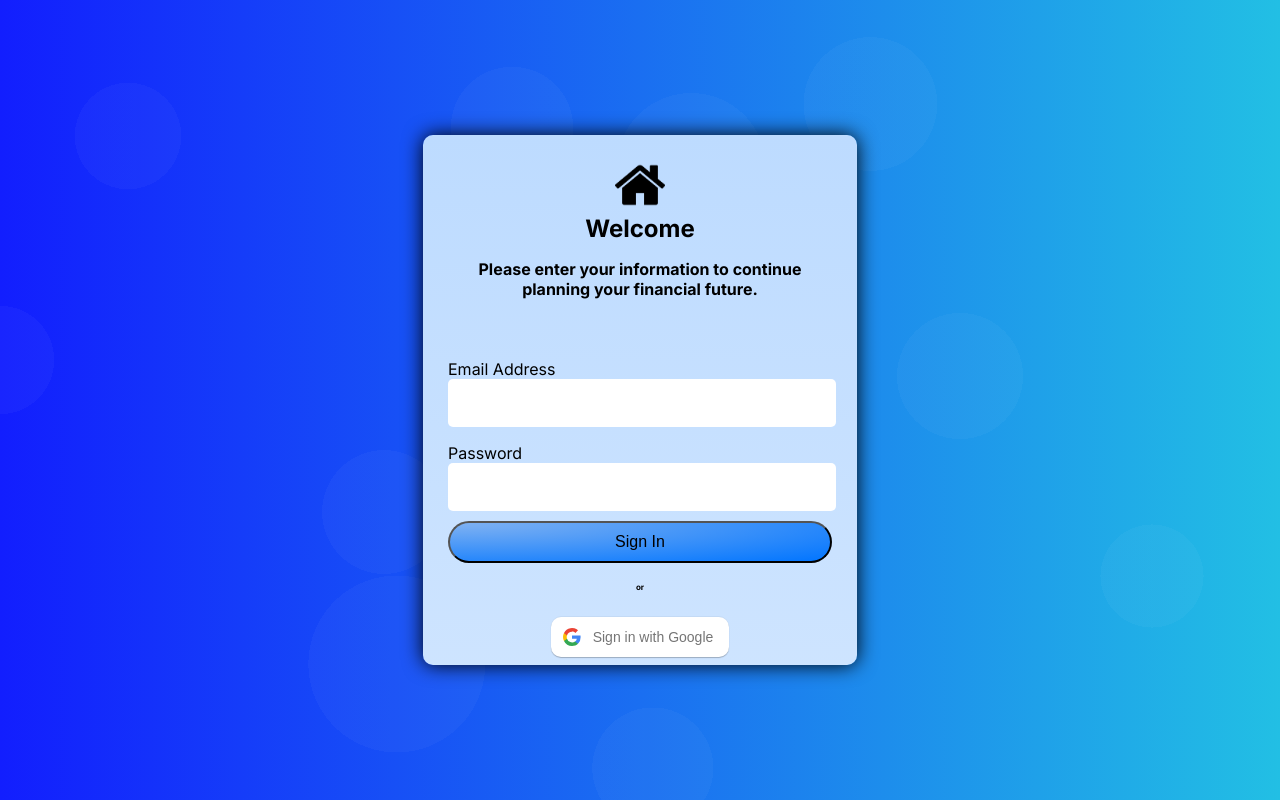
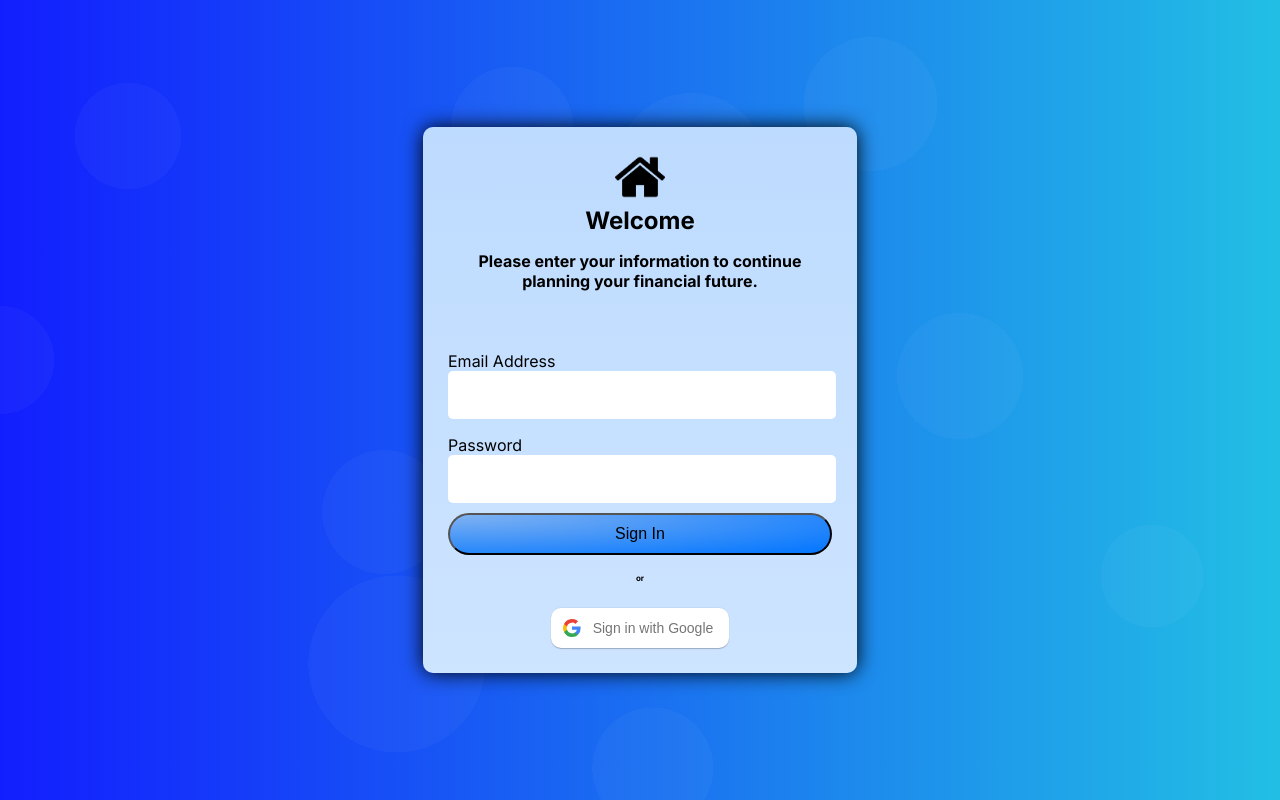
Before and after one commit to GoogolGenius/fintrack, a plain HTML site: page login.html in a window 1280 px wide. Drawn offline with Linux system fonts and the light colour scheme.

Commit message:
Fixed overflow

```diff
--- a/login.css
+++ b/login.css
@@ -14,7 +14,7 @@ body {
     background-size: 400% 400%;
     width: 30%;
     padding: 25px;
-    height: 60%;
+    height: fit-content;
     border-radius: 10px;
     box-shadow: 0 0 20px black;
 }
```
